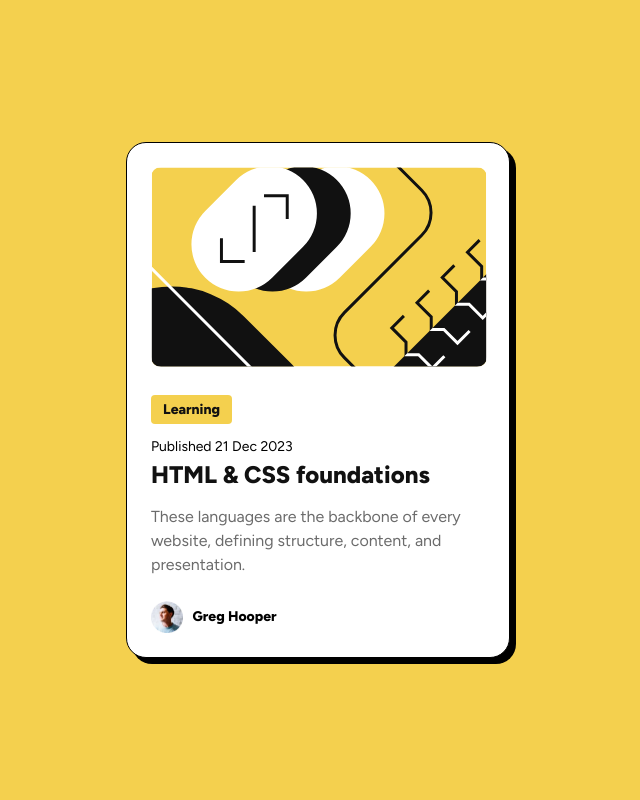
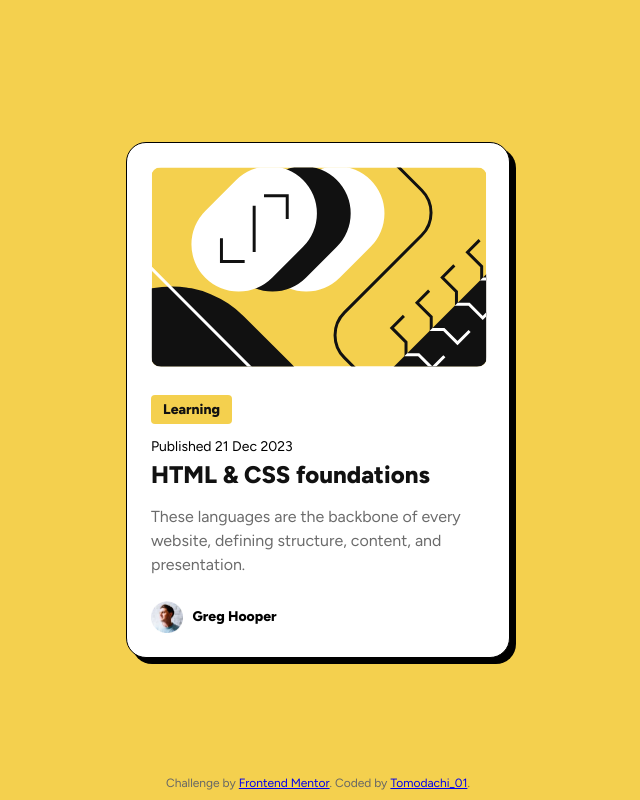
Before and after one commit to Tomodachi-01/Project-02, a plain HTML site: page index.html in a window 1280 px wide. Shown: the whole page, without its empty margins (322-962 px from the left). Drawn offline with Linux system fonts and the light colour scheme.

Commit message:
Add files via upload

```diff
--- a/index.html
+++ b/index.html
@@ -27,5 +27,9 @@
             </figure>
         </footer>
     </article>
+    <div class="attribution">
+        Challenge by <a href="https://www.frontendmentor.io/learning-paths/getting-started-on-frontend-mentor-XJhRWRREZd/steps/67a992f7a79a6cf6188982e5/challenge/start" target="_blank">Frontend Mentor</a>.
+        Coded by <a href="https://www.frontendmentor.io/profile/Tomodachi-01">Tomodachi_01</a>.
+    </div>
 </body>
 </html>
--- a/style.css
+++ b/style.css
@@ -126,3 +126,12 @@ figcaption{
         margin: auto;
     }
 }
+
+.attribution {
+    position: absolute;
+    bottom: 10px;
+    width: 100%;
+    text-align: center;
+    font-size: 12px;
+    color: #666;
+}
```
